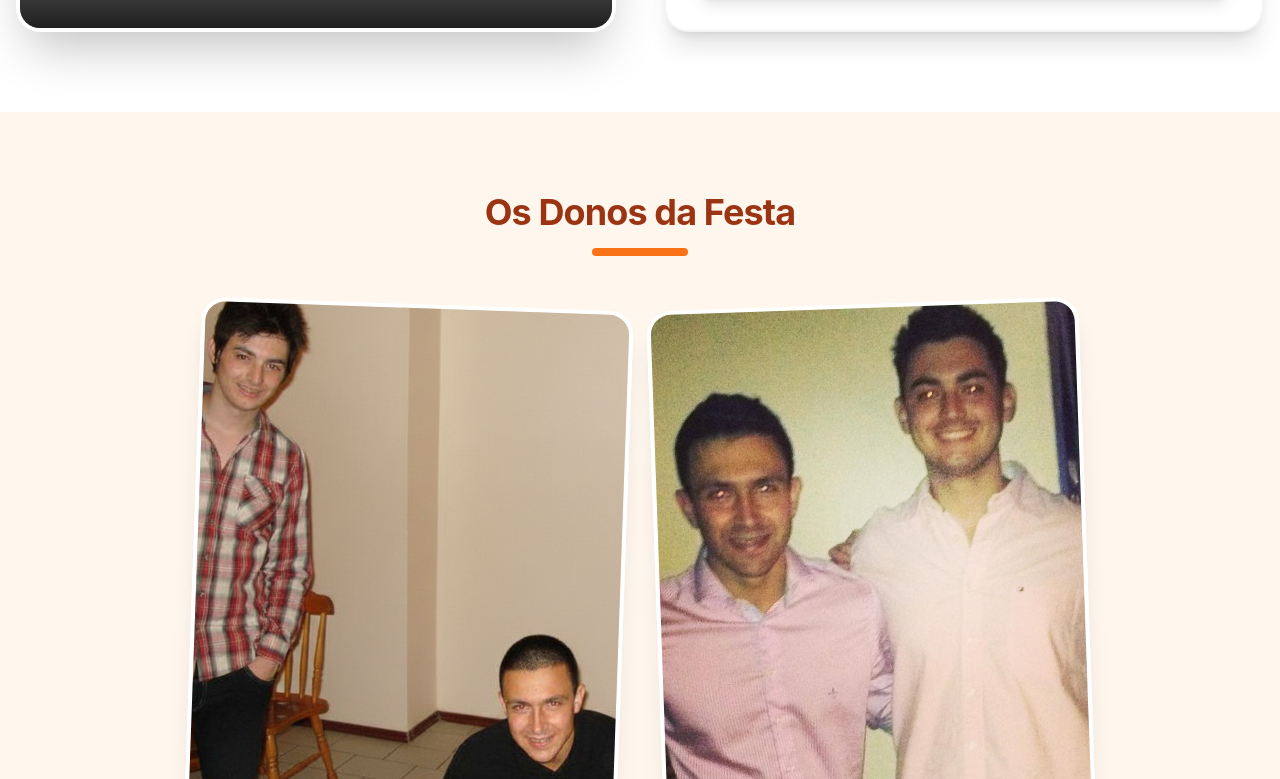
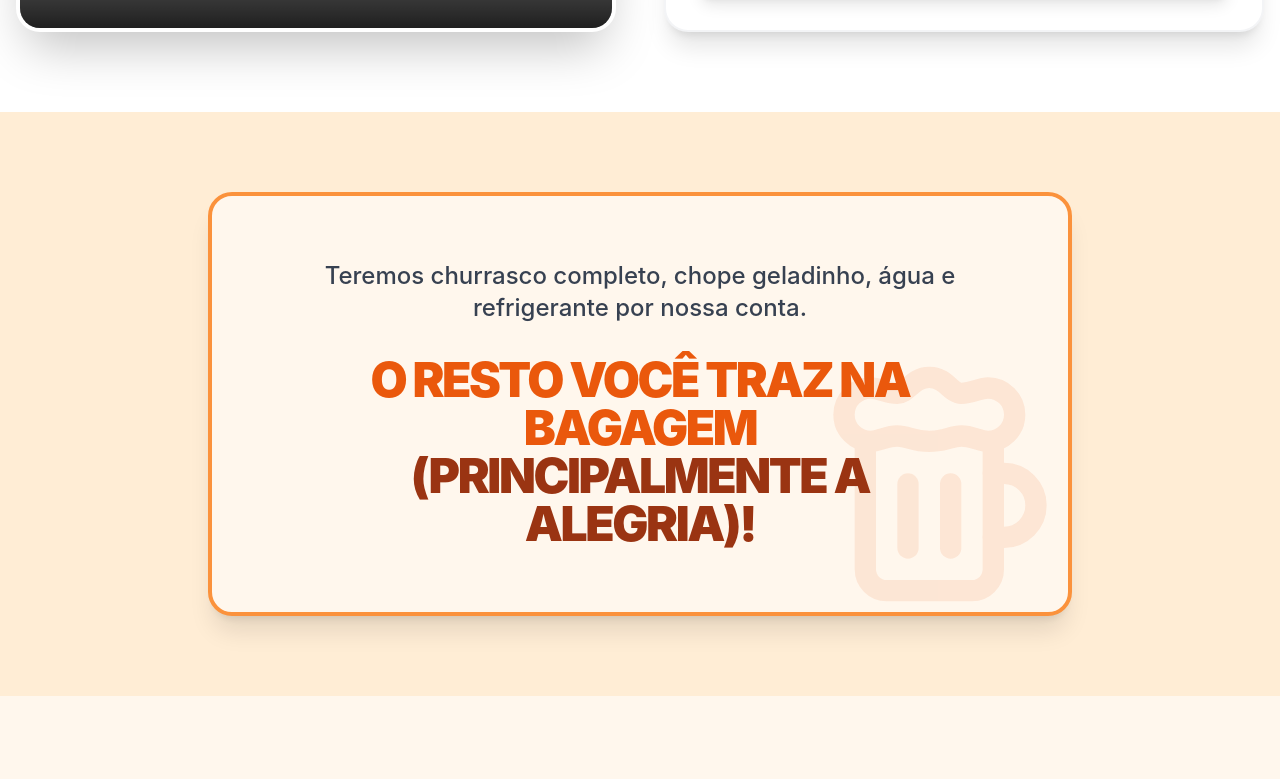
Before and after one commit to mariodocouto/aniversario-mario-e-cesar, a React (Vite) app: page / in a window 1280 px wide. Shown: the part 1701-2480 px from the top of the page. Built offline with nearby package versions, Linux system fonts and the light colour scheme; grey boxes are pictures that could not be loaded.

Commit message:
Add files via upload

```diff
--- a/App.tsx
+++ b/App.tsx
@@ -9,6 +9,7 @@ import RSVP from './components/RSVP';
 import MarioShop from './components/MarioShop';
 import CesarShop from './components/CesarShop';
 import Countdown from './components/Countdown';
+import TheVibe from './components/TheVibe';
 
 const HomePage: React.FC = () => (
   <>
@@ -16,6 +17,7 @@ const HomePage: React.FC = () => (
       <Countdown />
       <Hero />
       <EventDetails />
+      <TheVibe />
       <Hosts />
       <RSVP />
       <Gifts />
--- a/components/EventDetails.tsx
+++ b/components/EventDetails.tsx
@@ -2,7 +2,7 @@ import React from 'react';
 import { MapPin, Calendar, Beer, Waves, Music, UtensilsCrossed, Star } from 'lucide-react';
 
 const EventDetails: React.FC = () => {
-  // Caminho absoluto para garantir que o navegador encontre o arquivo na raiz do servidor
+  // Caminho direto para o arquivo que está na raiz do seu GitHub
   const bandImage = "/foto-pagode.png";
 
   return (
@@ -15,7 +15,6 @@ const EventDetails: React.FC = () => {
         </div>
 
         <div className="grid lg:grid-cols-2 gap-12 items-stretch">
-          {/* Lado Esquerdo: Cronograma e Foto da Banda */}
           <div className="space-y-8 flex flex-col">
             <div className="bg-party-50 p-8 rounded-3xl border-2 border-party-200 shadow-xl relative overflow-hidden">
               <div className="absolute top-0 right-0 p-4 opacity-5">
@@ -61,8 +60,8 @@ const EventDetails: React.FC = () => {
               </div>
             </div>
 
-            {/* Foto da Banda - Atração Principal */}
-            <div className="group relative h-80 rounded-3xl overflow-hidden shadow-2xl border-4 border-white transform hover:scale-[1.01] transition-all duration-300 bg-gray-100">
+            {/* FOTO DA BANDA - USANDO O MESMO PADRÃO DAS OUTRAS FOTOS */}
+            <div className="group relative h-80 rounded-3xl overflow-hidden shadow-2xl border-4 border-white transform hover:scale-[1.01] transition-all duration-300 bg-gray-200">
               <img
                 src={bandImage}
                 alt="Atração principal"
@@ -79,7 +78,6 @@ const EventDetails: React.FC = () => {
             </div>
           </div>
 
-          {/* Lado Direito: Localização e Mapa */}
           <div className="flex flex-col gap-6">
             <div className="bg-white p-8 rounded-3xl border-2 border-gray-100 shadow-xl flex flex-col h-full">
               <div className="flex items-start gap-4 mb-6">
```
